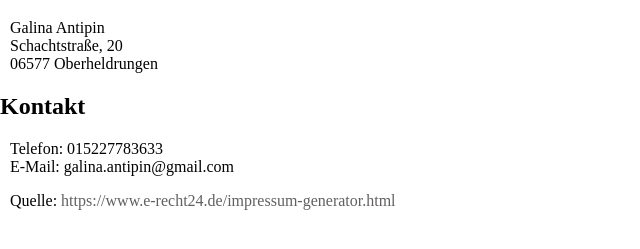
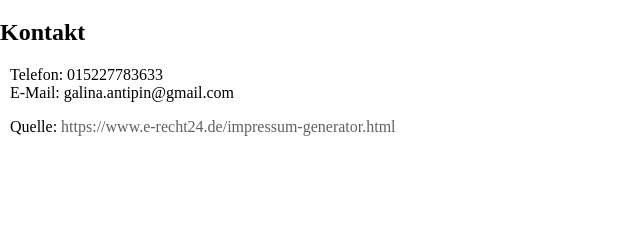
Before and after one commit to galina-antipin/BestellApp, a plain HTML site: page impressum.html in a window 1280 px wide. Shown: the part 61-310 px from the top of the page, without its empty margins (0-640 px from the left). Drawn offline with Linux system fonts and the light colour scheme.

Commit message:
Update impressum.html

```diff
--- a/impressum.html
+++ b/impressum.html
@@ -19,10 +19,6 @@
 
         <h1 class="impressum-headline">Impressum</h1>
 
-        <p class="impressum-name-section">Galina Antipin<br />
-            Schachtstraße, 20<br />
-            06577 Oberheldrungen</p>
-
         <h2 class="second-headline-impressum">Kontakt</h2>
         <p impressum-name-section>Telefon: 015227783633<br />
             E-Mail: galina.antipin@gmail.com</p>
```
